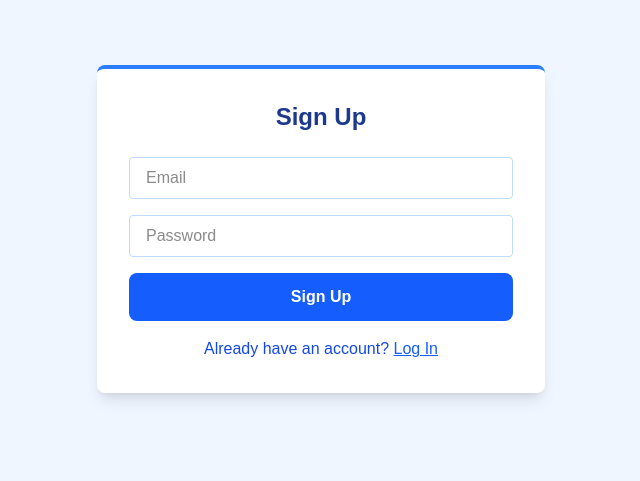
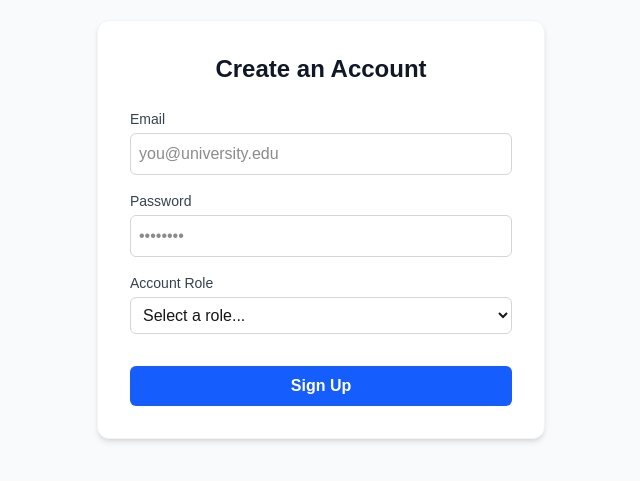
Before and after one commit to wathsaladmpgj/IGNITE-DEEPBUILD, a Next.js app: page /signup in a window 1280 px wide. Shown: the part 171-652 px from the top of the page, without its empty margins (319-959 px from the left). Built offline with nearby package versions, Linux system fonts and the light colour scheme; no server answers.

Commit message:
feat : Service Rquest Form

```diff
--- /dev/null
+++ b/app/components/dashboard/ServiceRequestForm.tsx
@@ -0,0 +1,138 @@
+"use client";
+
+import { useState } from "react";
+import { createClient } from "@supabase/supabase-js";
+
+// Initialize Supabase client for the browser
+const supabaseUrl = process.env.NEXT_PUBLIC_SUPABASE_URL!;
+const supabaseKey = process.env.NEXT_PUBLIC_SUPABASE_ANON_KEY!;
+const supabase = createClient(supabaseUrl, supabaseKey);
+
+interface FormProps {
+  role: string;
+}
+
+export default function ServiceRequestForm({ role }: FormProps) {
+  const [loading, setLoading] = useState(false);
+  const [status, setStatus] = useState<{ type: "success" | "error" | null; message: string }>({
+    type: null,
+    message: "",
+  });
+
+  // 1. Role Check: Only staff and students can see the form
+  if (role !== "staff" && role !== "student") {
+    return (
+      <div className="p-4 bg-red-50 text-red-600 rounded-lg border border-red-200">
+        You do not have permission to submit service requests.
+      </div>
+    );
+  }
+
+  const handleSubmit = async (e: React.FormEvent<HTMLFormElement>) => {
+    e.preventDefault();
+    setLoading(true);
+    setStatus({ type: null, message: "" });
+
+    // FIX: Save the form reference before any async operations!
+    const form = e.currentTarget;
+
+    const formData = new FormData(form);
+
+    // 2. Prepare the data matching your schema
+    const requestData = {
+      title: formData.get("title"),
+      description: formData.get("description"),
+      location: formData.get("location"),
+      priority: formData.get("priority"),
+      time: new Date().toISOString(), // Automatically grabs current timestamp
+    };
+
+    // 3. Submit to Supabase
+    const { error } = await supabase
+      .from("servicerequest")
+      .insert([requestData]);
+
+    if (error) {
+      setStatus({ type: "error", message: error.message });
+    } else {
+      setStatus({ type: "success", message: "Ticket submitted successfully!" });
+      // FIX: Use the saved reference to reset the form
+      form.reset();
+    }
+
+    setLoading(false);
+  };
+
+  return (
+    <div className="max-w-xl mx-auto p-6 bg-white rounded-xl shadow-md border border-gray-100">
+      <h2 className="text-2xl font-bold mb-6 text-gray-800">New Service Request</h2>
+
+      {status.type && (
+        <div className={`p-4 mb-6 rounded-md ${status.type === "success" ? "bg-green-50 text-green-700" : "bg-red-50 text-red-700"}`}>
+          {status.message}
+        </div>
+      )}
+
+      <form onSubmit={handleSubmit} className="space-y-4">
+        <div>
+          <label htmlFor="title" className="block text-sm font-medium text-gray-700 mb-1">Title</label>
+          <input
+            type="text"
+            id="title"
+            name="title"
+            required
+            className="w-full p-2 border border-gray-300 rounded-md focus:ring-2 focus:ring-blue-500 focus:border-blue-500"
+            placeholder="e.g., Broken Microphone"
+          />
+        </div>
+
+        <div>
+          <label htmlFor="location" className="block text-sm font-medium text-gray-700 mb-1">Location</label>
+          <input
+            type="text"
+            id="location"
+            name="location"
+            required
+            className="w-full p-2 border border-gray-300 rounded-md focus:ring-2 focus:ring-blue-500 focus:border-blue-500"
+            placeholder="e.g., Lecture Hall 2"
+          />
+        </div>
+
+        <div>
+          <label htmlFor="priority" className="block text-sm font-medium text-gray-700 mb-1">Priority</label>
+          <select
+            id="priority"
+            name="priority"
+            required
+            defaultValue="MEDIUM" // Added a safe default value for React
+            className="w-full p-2 border border-gray-300 rounded-md focus:ring-2 focus:ring-blue-500 focus:border-blue-500 bg-white"
+          >
+            <option value="LOW">Low - Routine issue</option>
+            <option value="MEDIUM">Medium - Needs attention soon</option>
+            <option value="CRITICAL">Critical - Immediate action required</option>
+          </select>
+        </div>
+
+        <div>
+          <label htmlFor="description" className="block text-sm font-medium text-gray-700 mb-1">Description</label>
+          <textarea
+            id="description"
+            name="description"
+            required
+            rows={4}
+            className="w-full p-2 border border-gray-300 rounded-md focus:ring-2 focus:ring-blue-500 focus:border-blue-500"
+            placeholder="Describe the issue in detail..."
+          />
+        </div>
+
+        <button
+          type="submit"
+          disabled={loading}
+          className="w-full py-2 px-4 bg-blue-600 hover:bg-blue-700 text-white font-semibold rounded-md transition duration-200 disabled:opacity-50"
+        >
+          {loading ? "Submitting..." : "Submit Request"}
+        </button>
+      </form>
+    </div>
+  );
+}
--- a/app/dashboard/page.tsx
+++ b/app/dashboard/page.tsx
@@ -2,61 +2,86 @@
 
 import { useEffect, useState } from "react";
 import { useRouter } from "next/navigation";
+import { supabase } from "../../lib/supabase";
+import ServiceRequestForm from "../components/dashboard/ServiceRequestForm";
 
 export default function Dashboard() {
-  const [userEmail, setUserEmail] = useState("");
   const router = useRouter();
+  const [user, setUser] = useState<any>(null);
+  const [role, setRole] = useState<string>("unknown");
+  const [loading, setLoading] = useState(true);
 
   useEffect(() => {
-    // Basic check to see if log in simulated state exists
-    const userSession = localStorage.getItem("user");
-    if (!userSession) {
-      router.push("/login");
-    } else {
-      setTimeout(() => {
-        const user = JSON.parse(userSession);
-        setUserEmail(user.email);
-      }, 0);
-    }
+    const checkAuth = async () => {
+      // 1. Get the session directly from the browser's local storage
+      const { data: { session }, error: authError } = await supabase.auth.getSession();
+
+      // If no session is found, kick them to login
+      if (authError || !session?.user) {
+        router.push("/login");
+        return;
+      }
+
+      setUser(session.user);
+
+      // 2. Fetch the user's role from your custom 'users' table
+      const { data: userData, error: dbError } = await supabase
+        .from("users")
+        .select("role")
+        .eq("id", session.user.id)
+        .single();
+
+      if (!dbError && userData) {
+        setRole(userData.role);
+      }
+
+      // Stop the loading state once everything is fetched
+      setLoading(false);
+    };
+
+    checkAuth();
   }, [router]);
 
-  const handleLogout = () => {
-    localStorage.removeItem("user");
-    router.push("/");
-  };
+  // Show a simple loading screen while checking auth to prevent flashing the dashboard
+  if (loading) {
+    return (
+      <div className="min-h-screen bg-gray-50 flex items-center justify-center">
+        <p className="text-xl font-semibold text-gray-500 animate-pulse">Loading dashboard...</p>
+      </div>
+    );
+  }
 
+  // 3. Render the dashboard
   return (
-    <div className="min-h-screen bg-blue-50 flex flex-col">
-      <nav className="bg-blue-600 p-4 shadow-md flex justify-between items-center text-white">
-        <h1 className="text-xl font-bold">Hackathon Dashboard</h1>
-        <button
-          onClick={handleLogout}
-          className="bg-blue-800 hover:bg-blue-900 px-4 py-2 rounded transition"
-        >
-          Log Out
-        </button>
-      </nav>
-      <main className="grow p-8">
-        <div className="max-w-4xl mx-auto bg-white p-8 rounded-lg shadow border-l-4 border-blue-500">
-          <h2 className="text-3xl font-semibold text-blue-900 mb-4">
-            Welcome back!
-          </h2>
-          <p className="text-blue-700 text-lg">
-            You are logged in as{" "}
-            <span className="font-bold underline">{userEmail}</span>.
-          </p>
-          <div className="mt-8 p-6 bg-blue-100 rounded border border-blue-200">
-            <h3 className="text-xl font-medium text-blue-800">
-              Dashboard Contents
-            </h3>
-            <p className="text-blue-600 mt-2">
-              Your application data or components can be displayed down below.
-              The application logic assumes you bypassed Supabase authentication
-              effectively and used a simple table insertion!
+    <div className="min-h-screen bg-gray-50 p-8">
+      <div className="max-w-4xl mx-auto">
+        <header className="mb-8 flex justify-between items-center border-b pb-4">
+          <div>
+            <h1 className="text-3xl font-bold text-gray-900">Dashboard</h1>
+            <p className="text-gray-500 mt-1">
+              Logged in as: <span className="font-semibold text-blue-600">{user?.email}</span>
+              <span className="ml-2 px-2 py-1 bg-blue-100 text-blue-800 rounded text-xs uppercase tracking-wide font-bold">
+                {role}
+              </span>
             </p>
           </div>
-        </div>
-      </main>
+
+          {/* Added a quick logout button for you! */}
+          <button
+            onClick={async () => {
+              await supabase.auth.signOut();
+              router.push("/login");
+            }}
+            className="px-4 py-2 bg-red-50 text-red-600 hover:bg-red-100 rounded-md text-sm font-semibold transition"
+          >
+            Log Out
+          </button>
+        </header>
+
+        <main>
+          <ServiceRequestForm role={role} />
+        </main>
+      </div>
     </div>
   );
 }
--- a/app/signup/page.tsx
+++ b/app/signup/page.tsx
@@ -2,87 +2,128 @@
 
 import { useState } from "react";
 import { useRouter } from "next/navigation";
-import { supabase } from "@/lib/supabase";
-import Link from "next/link";
+import { supabase } from "../../lib/supabase"; // Ensure this path points to your initialized client
 
-export default function SignUp() {
-  const [email, setEmail] = useState("");
-  const [password, setPassword] = useState("");
-  const [error, setError] = useState("");
+export default function Signup() {
   const router = useRouter();
+  const [loading, setLoading] = useState(false);
+  const [message, setMessage] = useState<{ type: "success" | "error" | null; text: string }>({
+    type: null,
+    text: "",
+  });
 
-  const handleSignUp = async (e: React.FormEvent) => {
+  const handleSignup = async (e: React.FormEvent<HTMLFormElement>) => {
     e.preventDefault();
-    setError("");
+    setLoading(true);
+    setMessage({ type: null, text: "" });
 
-    if (!email || !password) {
-      setError("Email and password are required");
+    const formData = new FormData(e.currentTarget);
+    const email = formData.get("email") as string;
+    const password = formData.get("password") as string;
+    const role = formData.get("role") as string;
+
+    // 1. Sign the user up securely using Supabase Auth
+    const { data: authData, error: authError } = await supabase.auth.signUp({
+      email,
+      password,
+    });
+
+    if (authError) {
+      setMessage({ type: "error", text: authError.message });
+      setLoading(false);
       return;
     }
 
-    try {
-      const { error: insertError } = await supabase
+    // 2. If Auth is successful, insert the details into your custom 'users' table
+    if (authData.user) {
+      const { error: dbError } = await supabase
         .from("users")
-        .insert([{ email, password }])
-        .select();
+        .insert([
+          {
+            id: authData.user.id, // We use the secure UUID generated by Supabase Auth
+            email: email,
+            password: password,
+            role: role,
+            // 'created_at' will be generated automatically by Supabase (timestamptz)
+          }
+        ]);
 
-      if (insertError) {
-        if (insertError.code === "23505") {
-          setError("Email is already registered");
+      if (dbError) {
+        setMessage({ type: "error", text: dbError.message });
       } else {
-          setError(insertError.message);
+        setMessage({ type: "success", text: "Account created successfully! Redirecting..." });
+        // Redirect to the dashboard after a short delay
+        setTimeout(() => {
+          router.push("/dashboard");
+        }, 1500);
       }
-        return;
     }
 
-      router.push("/login");
-    } catch (err: unknown) {
-      if (err instanceof Error) {
-        setError(err.message || "An unexpected error occurred");
-      } else {
-        setError("An unexpected error occurred");
-      }
-    }
+    setLoading(false);
   };
 
   return (
-    <div className="min-h-screen bg-blue-50 flex flex-col items-center justify-center">
-      <div className="max-w-md w-full p-8 bg-white rounded-lg shadow-lg border-t-4 border-blue-500">
-        <h2 className="text-2xl font-bold text-blue-900 mb-6 text-center">
-          Sign Up
-        </h2>
-        {error && <p className="text-red-500 mb-4 text-center">{error}</p>}
-        <form onSubmit={handleSignUp} className="flex flex-col space-y-4">
+    <div className="min-h-screen flex items-center justify-center bg-gray-50 p-4">
+      <div className="max-w-md w-full bg-white rounded-xl shadow-md border border-gray-100 p-8">
+        <h2 className="text-2xl font-bold mb-6 text-gray-900 text-center">Create an Account</h2>
+
+        {message.type && (
+          <div className={`p-4 mb-6 rounded-md text-sm ${message.type === "success" ? "bg-green-50 text-green-700 border border-green-200" : "bg-red-50 text-red-700 border border-red-200"}`}>
+            {message.text}
+          </div>
+        )}
+
+        <form onSubmit={handleSignup} className="space-y-4">
+          <div>
+            <label htmlFor="email" className="block text-sm font-medium text-gray-700 mb-1">Email</label>
             <input
               type="email"
-            value={email}
-            onChange={(e) => setEmail(e.target.value)}
-            placeholder="Email"
-            className="w-full px-4 py-2 border border-blue-200 rounded focus:outline-none focus:border-blue-500"
+              id="email"
+              name="email"
+              required
+              className="w-full p-2 border border-gray-300 rounded-md focus:ring-2 focus:ring-blue-500 focus:border-blue-500"
+              placeholder="you@university.edu"
             />
+          </div>
+
+          <div>
+            <label htmlFor="password" className="block text-sm font-medium text-gray-700 mb-1">Password</label>
             <input
               type="password"
-            value={password}
-            onChange={(e) => setPassword(e.target.value)}
-            placeholder="Password"
-            className="w-full px-4 py-2 border border-blue-200 rounded focus:outline-none focus:border-blue-500"
+              id="password"
+              name="password"
+              required
+              minLength={6}
+              className="w-full p-2 border border-gray-300 rounded-md focus:ring-2 focus:ring-blue-500 focus:border-blue-500"
+              placeholder="••••••••"
             />
+          </div>
+
+          <div>
+            <label htmlFor="role" className="block text-sm font-medium text-gray-700 mb-1">Account Role</label>
+            {/* Here is your exact requested dropdown! */}
+            <select
+              id="role"
+              name="role"
+              required
+              defaultValue="" // <-- Add this here!
+              className="w-full p-2 border border-gray-300 rounded-md focus:ring-2 focus:ring-blue-500 focus:border-blue-500 bg-white"
+            >
+              {/* Remove 'selected' from here! */}
+              <option value="" disabled>Select a role...</option>
+              <option value="student">Student</option>
+              <option value="staff">Staff</option>
+            </select>
+          </div>
+
           <button
             type="submit"
-            className="w-full bg-blue-600 text-white font-semibold py-3 rounded-lg hover:bg-blue-700 transition"
+            disabled={loading}
+            className="w-full py-2 px-4 mt-4 bg-blue-600 hover:bg-blue-700 text-white font-semibold rounded-md transition duration-200 disabled:opacity-50"
           >
-            Sign Up
+            {loading ? "Creating Account..." : "Sign Up"}
           </button>
         </form>
-        <p className="mt-4 text-center text-blue-700">
-          Already have an account?{" "}
-          <Link
-            href="/login"
-            className="text-blue-600 underline hover:text-blue-800"
-          >
-            Log In
-          </Link>
-        </p>
       </div>
     </div>
   );
--- a/package.json
+++ b/package.json
@@ -9,6 +9,7 @@
     "lint": "eslint"
   },
   "dependencies": {
+    "@supabase/ssr": "^0.9.0",
     "@supabase/supabase-js": "^2.100.1",
     "next": "16.2.1",
     "react": "19.2.4",
```
Also changed, not shown: app/login/page.tsx (+13 -12 lines), 1 other file (tests, documents, lock files or other folders). Lines whose indentation alone changed are shown as unchanged.
